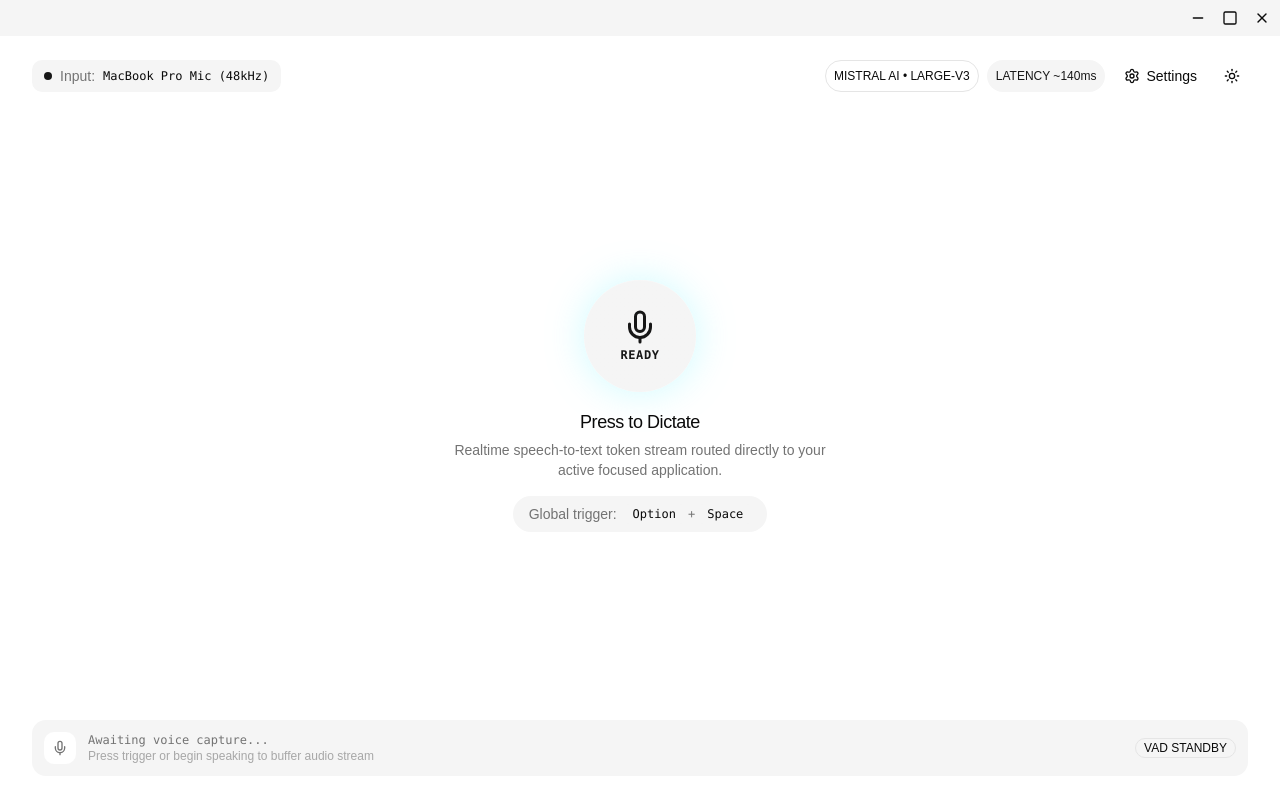
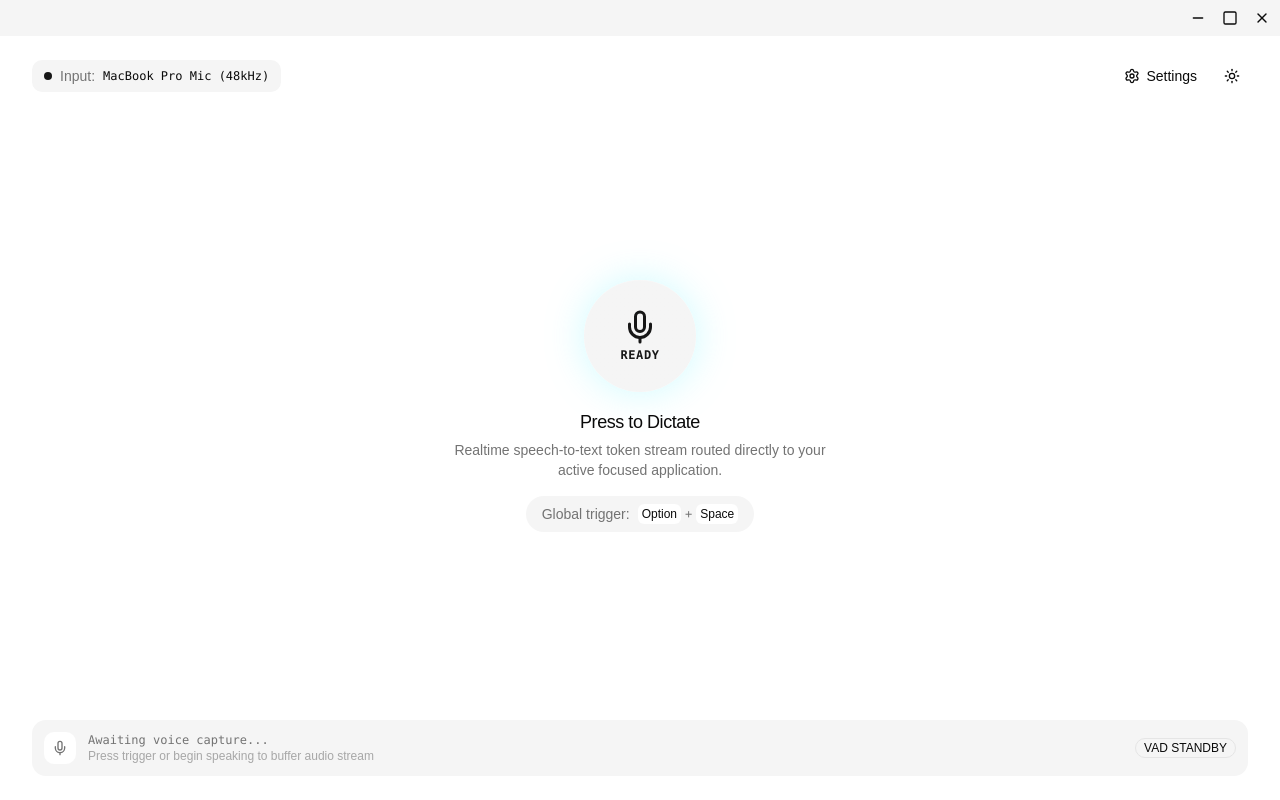
Before and after one commit to mikaelbalin/speech-transcription, a React (Vite) app: page / in a window 1280 px wide. Built offline with nearby package versions, Linux system fonts and the light colour scheme.

Commit message:
Replace inline kbd badges with Kbd component on idle screen

```diff
--- a/src/components/dictation/dictation-idle.tsx
+++ b/src/components/dictation/dictation-idle.tsx
@@ -4,6 +4,7 @@ import { AppHeaderActions } from "@/components/layout/app-header-actions";
 import { PageLayout } from "@/components/layout/page-layout";
 import { Badge } from "@/components/ui/badge";
 import { Button } from "@/components/ui/button";
+import { Kbd } from "@/components/ui/kbd";
 
 function IdleHeader() {
   return (
@@ -16,12 +17,6 @@ function IdleHeader() {
         </span>
       </div>
       <div className="flex items-center gap-2">
-        <Badge variant="outline" className="h-8 uppercase">
-          Mistral AI • Large-v3
-        </Badge>
-        <Badge variant="secondary" className="h-8 gap-1.5">
-          LATENCY ~140ms
-        </Badge>
         <AppHeaderActions showSettings />
       </div>
     </>
@@ -56,13 +51,9 @@ function IdleBody({ onStart }: { onStart: () => void }) {
       <div className="flex items-center gap-2 rounded-full bg-muted px-4 py-2 text-sm">
         <span className="text-muted-foreground">Global trigger:</span>
         <span className="flex items-center gap-1 font-mono text-xs">
-          <kbd className="rounded bg-accent px-2 py-0.5 text-foreground">
-            Option
-          </kbd>
+          <Kbd className="bg-background text-foreground">Option</Kbd>
           <span className="text-muted-foreground">+</span>
-          <kbd className="rounded bg-accent px-2 py-0.5 text-foreground">
-            Space
-          </kbd>
+          <Kbd className="bg-background text-foreground">Space</Kbd>
         </span>
       </div>
     </div>
```
